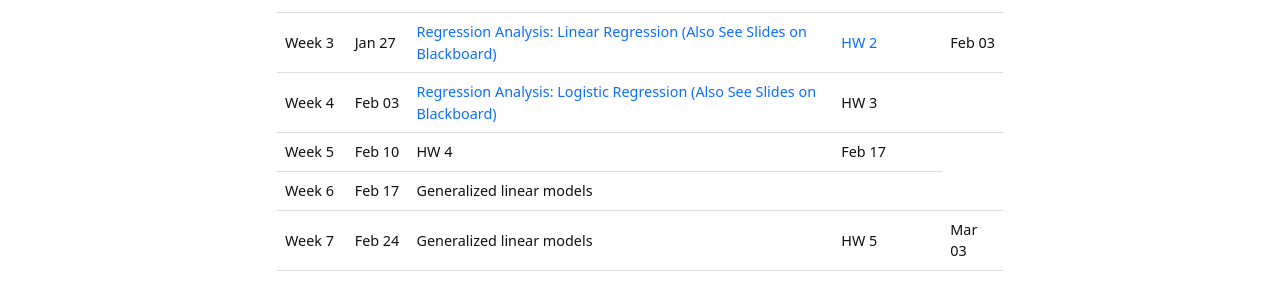
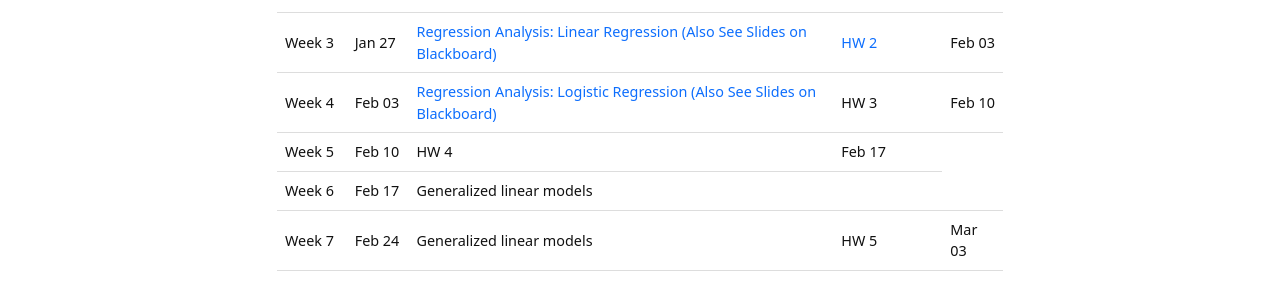
Before and after one commit to XiaoyuLiang/BIOE806-Spring2022, a Jekyll site: the page built from content/2-Schedule.md, in a window 1280 px wide. Shown: the part 283-566 px from the top of the page. Built offline with Jekyll 4.4.1, drawn with Linux system fonts in a browser that asks for light colours.

Commit message:
Update 2-Schedule.md

```diff
--- a/content/2-Schedule.md
+++ b/content/2-Schedule.md
@@ -57,7 +57,7 @@ tr:hover {background-color: #D6EEEE;}
     <td>Feb 03</td>
     <td><a href="/BIOE806-Spring2022/Lecture/4-Regression-Analysis-Logistic-Regression.html">Regression Analysis: Logistic Regression (Also See Slides on Blackboard)</a></td>
     <td>HW 3</td>
-    <td></td>
+    <td>Feb 10</td>
   </tr>
     <tr>
     <td>Week 5</td>
```
